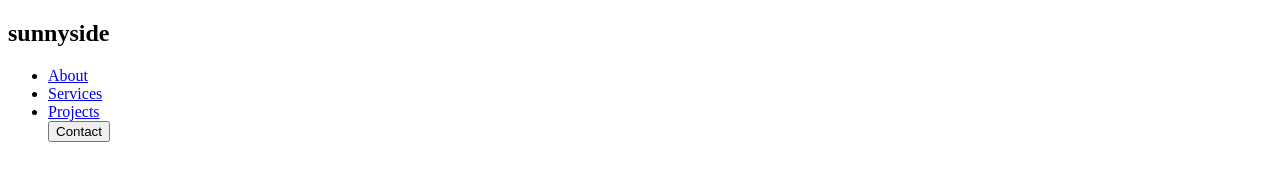
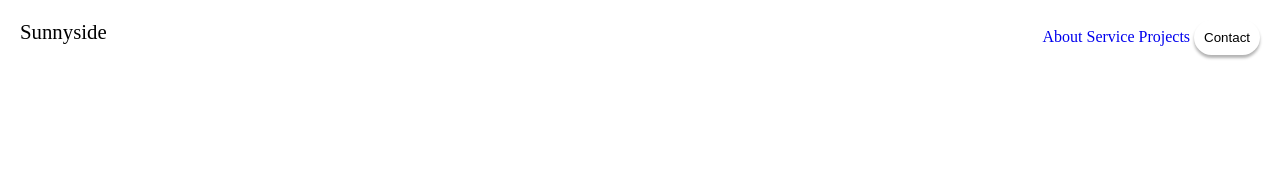
Before and after one commit to MartinMugambi/frontend-Mentor-Solutions, a plain HTML site: page sunny_side/index.html in a window 1280 px wide. Drawn offline with Linux system fonts and the light colour scheme.

Commit message:
header section

```diff
--- a/sunny_side/css/style.css
+++ b/sunny_side/css/style.css
@@ -0,0 +1,60 @@
+*{
+    box-sizing: border-box;
+    padding: 0px;
+    margin: 0px;
+}
+
+:root
+{
+    --primary-blue-color: hsl(240, 70%, 50%);
+    --primary-light-blue: hsl(240, 65%, 60%);
+    --primary-ligher-blue: hsl(240, 55%, 70%);
+    --primary-yellow-color: hsl(60, 80%, 50%);
+}
+
+.btn
+{
+    display: inline-block;
+    padding: 10px 10px;
+    background: white;
+    box-shadow: 0px 3px 3px 0px rgba(0, 0, 0, 0.3);
+    border-radius: 20px;
+    border: none;
+}
+
+li
+{
+     list-style-type: none;
+}
+
+a
+{
+     text-decoration: none;
+}
+
+/* header section */
+header
+{
+     padding: 20px;
+}
+
+.title
+{
+    font-size: 1.3rem;
+}
+.nav-bar h2
+{
+    font-size: 1.2rem;
+}
+
+ .nav-bar
+ {
+     display: flex;
+     justify-content: space-between;
+
+ }
+ .nav
+ {
+
+ }
+/* end of header section */
--- a/sunny_side/index.html
+++ b/sunny_side/index.html
@@ -8,18 +8,20 @@
     <link rel="stylesheet" href="css/style.css">
 </head>
 <body>
+    <!-- header section -->
     <header>
-        <div class="nav">
-            <div class="nav-bar">
-                <h2>sunnyside</h2>
-                <ul>
-                    <li><a href="#About">About</a></li>
-                    <li><a href="#services">Services</a></li>
-                    <li><a href="#projects">Projects</a></li>
-                    <button class="btn">Contact</button>
-                </ul>
-            </div>
-        </div>
+         <div class="nav-bar">
+             <div class="title">Sunnyside</div>
+             <div class="nav">
+                     <a href="#about">About</a></li>
+                     <a href="#service">Service</a></li>
+                     <a href="#projects">Projects</a></li>
+                     <button class="btn">Contact</button>
+
+             </div>
+
+         </div>
     </header>
+    <!-- end of header sections -->
 </body>
 </html>
```
